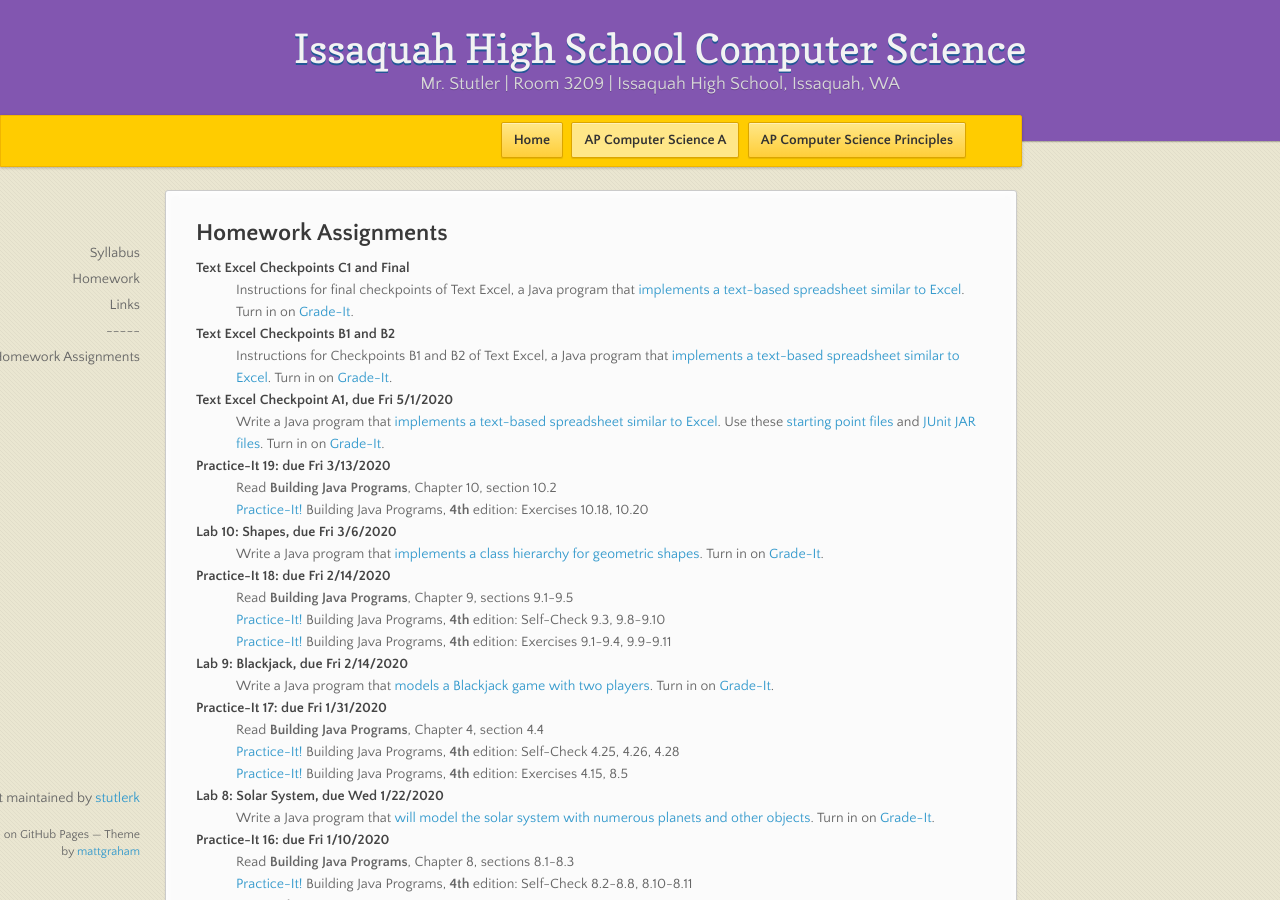
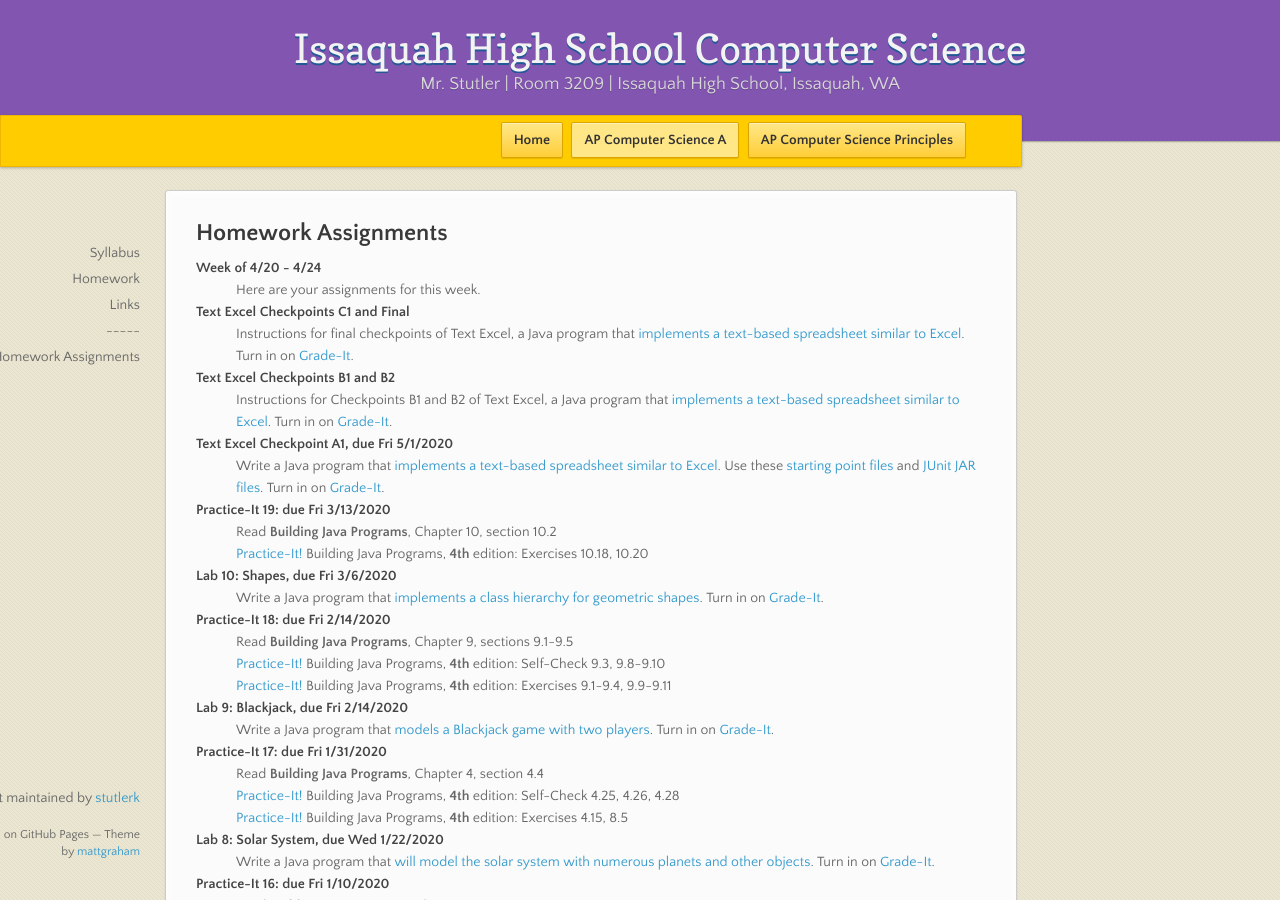
Before and after one commit to stutlerk/ihs-website, a Jekyll site: the page built from _apcsa/homework.html, in a window 1280 px wide and 900 px high. Built offline with Jekyll 4.4.1, drawn with Linux system fonts in a browser that asks for light colours; nearby versions of some CDN libraries.

Commit message:
Update homework.html

```diff
--- a/_apcsa/homework.html
+++ b/_apcsa/homework.html
@@ -10,6 +10,9 @@
     <dt>Computer History Report, due 9/19/2018 at the beginning of class</dt>
     <dd><a href="https://issaquahwednet-my.sharepoint.com/personal/stutlerk_issaquah_wednet_edu/_layouts/15/guestaccess.aspx?docid=00f746ca063ec4fe89aaef3ed6d400941&authkey=AeHXKIjD7VBW10XG1QzwDCU">Computer history report assignment</a></dd>
     -->
+    <dt>Week of 4/20 - 4/24</dt>
+    <dd <a href="https://issaquahwednet-my.sharepoint.com/:w:/g/personal/stutlerk_issaquah_wednet_edu/Ed2q1Niwwl5PrIt8ua6JpJsBUBv-FrraHMB2HZn82pj8BQ?e=0vUGDb" target="_blank">Here are your assignments for this week</a>.
+
     <dt>Text Excel Checkpoints C1 and Final</dt>
     <dd>Instructions for final checkpoints of Text Excel, a Java program that <a href="https://issaquahwednet-my.sharepoint.com/:w:/g/personal/stutlerk_issaquah_wednet_edu/EZaU1t0SdSBHrDj7HSotzLcBegRu4FlnqsIqR1-It_IHgg?e=Z5bv6k" target="_blank">implements a text-based spreadsheet similar to Excel</a>. Turn in on <a href="https://gradeit-hs.cs.washington.edu/issaquah/" target="_blank">Grade-It</a>.</dd>
 
```
